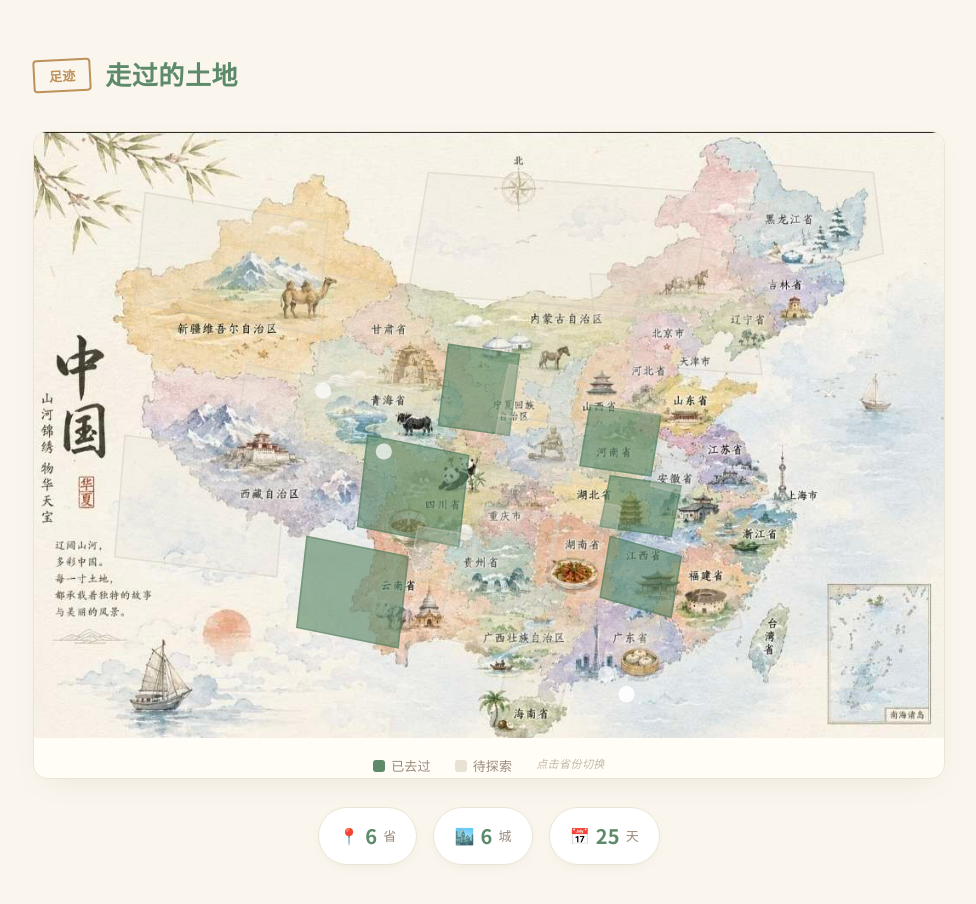
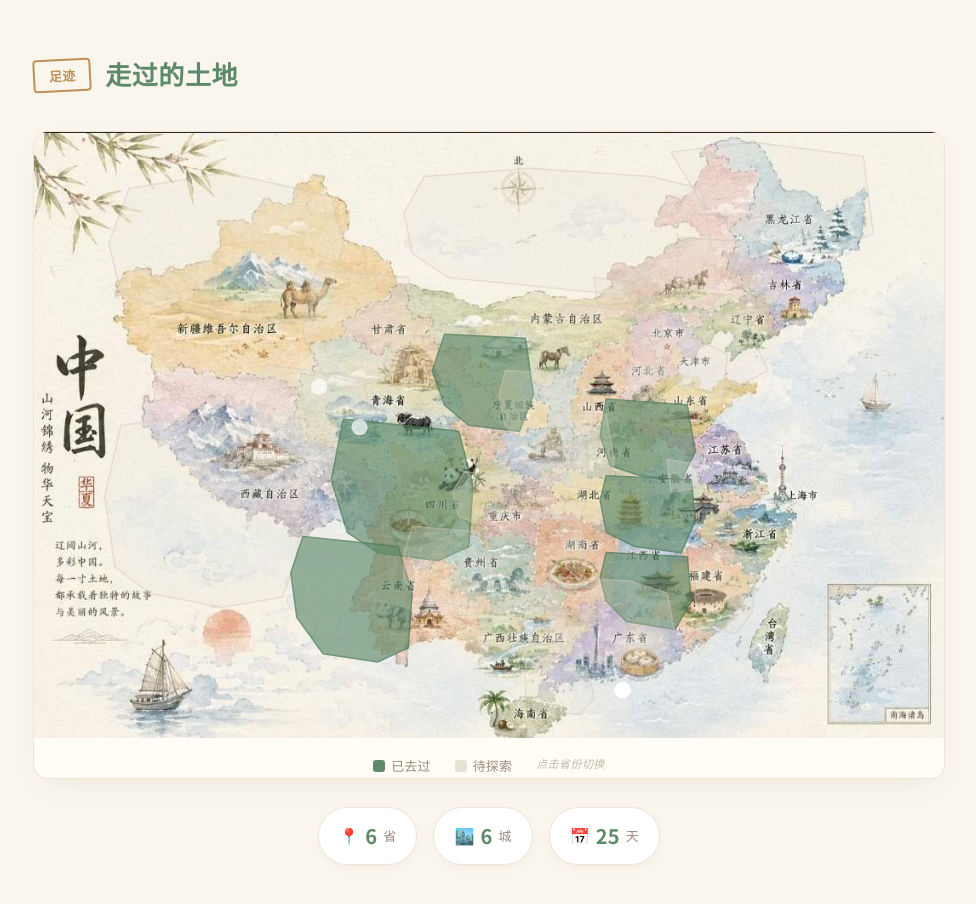
Before and after one commit to lujunling1230/xiaolu-web, a React (Vite) app: page /toolbox/travel in a window 1280 px wide. Shown: the part 420-1324 px from the top of the page, without its empty margins (151-1127 px from the left). Built offline with nearby package versions, Linux system fonts and the light colour scheme; grey boxes are pictures that could not be loaded.

Commit message:
fix: 省份SVG路径按水彩地图实际位置重新校正

```diff
--- a/src/pages/toolbox/TravelPage.tsx
+++ b/src/pages/toolbox/TravelPage.tsx
@@ -330,42 +330,57 @@ interface ProvinceArea {
   count: number;
 }
 
-// 基于水彩中国地图手动提取的主要省份轮廓区域
+// 基于水彩中国地图实际位置手动提取的省份轮廓区域
 const PROVINCE_PATHS: Omit<ProvinceArea, "visited" | "count">[] = [
-  { name: "黑龙江", path: "M 335 15 L 400 20 L 405 60 L 350 75 L 330 55 Z" },
-  { name: "吉林", path: "M 305 55 L 355 65 L 350 95 L 300 85 Z" },
-  { name: "辽宁", path: "M 285 80 L 340 85 L 345 120 L 280 115 Z" },
-  { name: "内蒙古", path: "M 180 20 L 320 30 L 310 90 L 170 80 Z" },
-  { name: "北京", path: "M 260 70 L 285 72 L 288 90 L 262 92 Z" },
-  { name: "天津", path: "M 270 85 L 290 87 L 292 100 L 272 102 Z" },
-  { name: "河北", path: "M 235 85 L 285 90 L 280 125 L 230 120 Z" },
-  { name: "山西", path: "M 215 95 L 245 100 L 240 135 L 210 130 Z" },
-  { name: "陕西", path: "M 190 105 L 225 110 L 220 150 L 185 145 Z" },
-  { name: "宁夏", path: "M 160 115 L 185 120 L 180 140 L 155 135 Z" },
-  { name: "甘肃", path: "M 130 70 L 180 80 L 175 130 L 125 120 Z" },
-  { name: "青海", path: "M 90 115 L 145 125 L 140 160 L 85 150 Z" },
-  { name: "新疆", path: "M 40 30 L 130 45 L 125 100 L 35 85 Z" },
-  { name: "西藏", path: "M 30 150 L 110 160 L 105 220 L 25 210 Z" },
-  { name: "四川", path: "M 150 150 L 200 160 L 195 205 L 145 195 Z" },
-  { name: "重庆", path: "M 205 165 L 230 170 L 225 195 L 200 190 Z" },
-  { name: "贵州", path: "M 175 195 L 205 200 L 200 225 L 170 220 Z" },
-  { name: "云南", path: "M 120 200 L 170 210 L 165 255 L 115 245 Z" },
-  { name: "广西", path: "M 190 220 L 240 230 L 235 260 L 185 250 Z" },
-  { name: "广东", path: "M 235 220 L 280 230 L 275 260 L 230 250 Z" },
-  { name: "海南", path: "M 220 260 L 250 265 L 245 285 L 215 280 Z" },
-  { name: "湖南", path: "M 205 185 L 245 190 L 240 220 L 200 215 Z" },
-  { name: "湖北", path: "M 215 140 L 255 145 L 250 175 L 210 170 Z" },
-  { name: "河南", path: "M 220 115 L 255 120 L 250 145 L 215 140 Z" },
-  { name: "安徽", path: "M 240 140 L 265 145 L 260 175 L 235 170 Z" },
-  { name: "江苏", path: "M 260 135 L 295 140 L 290 170 L 255 165 Z" },
-  { name: "山东", path: "M 260 105 L 300 110 L 295 140 L 255 135 Z" },
-  { name: "浙江", path: "M 270 170 L 305 175 L 300 200 L 265 195 Z" },
-  { name: "上海", path: "M 295 160 L 315 165 L 310 180 L 290 175 Z" },
-  { name: "江西", path: "M 245 180 L 275 185 L 270 215 L 240 210 Z" },
-  { name: "福建", path: "M 270 200 L 305 210 L 300 240 L 265 230 Z" },
-  { name: "台湾", path: "M 315 225 L 330 220 L 335 245 L 310 250 Z" },
-  { name: "香港", path: "M 285 245 L 295 240 L 298 250 L 282 255 Z" },
-  { name: "澳门", path: "M 278 248 L 285 245 L 288 252 L 273 255 Z" },
+  /* ---- 东北 ---- */
+  { name: "黑龙江", path: "M 300 10 L 340 5 L 395 12 L 400 50 L 380 60 L 350 58 L 330 48 L 315 35 Z" },
+  { name: "吉林",   path: "M 305 52 L 345 55 L 355 80 L 340 95 L 310 90 L 302 75 Z" },
+  { name: "辽宁",   path: "M 295 88 L 335 90 L 348 118 L 325 130 L 290 120 L 285 105 Z" },
+
+  /* ---- 华北 ---- */
+  { name: "内蒙古", path: "M 178 22 L 230 18 L 290 22 L 315 28 L 320 55 L 312 78 L 290 82 L 250 78 L 220 75 L 190 72 L 172 60 L 168 40 Z" },
+  { name: "北京",   path: "M 262 72 L 278 74 L 280 84 L 264 86 Z" },
+  { name: "天津",   path: "M 280 80 L 292 82 L 294 92 L 282 90 Z" },
+  { name: "河北",   path: "M 248 85 L 278 88 L 295 92 L 298 118 L 288 125 L 260 122 L 248 115 L 242 98 Z" },
+  { name: "山西",   path: "M 220 90 L 245 92 L 252 118 L 245 132 L 222 128 L 215 110 Z" },
+  { name: "山东",   path: "M 280 100 L 312 102 L 328 110 L 325 135 L 300 142 L 282 138 L 278 120 Z" },
+
+  /* ---- 西北 ---- */
+  { name: "新疆",   path: "M 32 28 L 80 20 L 132 32 L 138 55 L 130 88 L 115 95 L 80 92 L 50 88 L 28 80 L 22 55 Z" },
+  { name: "甘肃",   path: "M 125 68 L 170 72 L 175 95 L 168 118 L 148 125 L 128 120 L 118 100 L 120 82 Z" },
+  { name: "青海",   path: "M 100 115 L 148 122 L 152 145 L 145 165 L 115 162 L 95 152 L 92 132 Z" },
+  { name: "宁夏",   path: "M 162 100 L 185 102 L 188 122 L 170 125 L 158 118 Z" },
+  { name: "陕西",   path: "M 188 100 L 228 102 L 232 130 L 225 148 L 200 145 L 188 135 L 182 118 Z" },
+
+  /* ---- 西南 ---- */
+  { name: "西藏",   path: "M 28 145 L 70 140 L 110 148 L 118 170 L 115 210 L 108 230 L 78 235 L 42 228 L 25 215 L 20 180 Z" },
+  { name: "四川",   path: "M 138 142 L 195 148 L 202 175 L 200 205 L 185 212 L 155 208 L 140 198 L 132 172 Z" },
+  { name: "重庆",   path: "M 198 168 L 215 170 L 218 188 L 208 195 L 195 190 L 192 178 Z" },
+  { name: "云南",   path: "M 118 200 L 165 205 L 172 228 L 170 255 L 155 262 L 128 258 L 115 240 L 112 218 Z" },
+  { name: "贵州",   path: "M 172 195 L 208 198 L 212 220 L 205 235 L 180 232 L 168 222 L 168 208 Z" },
+
+  /* ---- 华中 ---- */
+  { name: "河南",   path: "M 218 118 L 258 120 L 262 142 L 255 158 L 228 155 L 218 145 L 215 130 Z" },
+  { name: "湖北",   path: "M 215 152 L 258 155 L 260 175 L 255 192 L 230 190 L 215 182 L 212 165 Z" },
+  { name: "湖南",   path: "M 212 188 L 255 190 L 258 215 L 252 228 L 225 225 L 210 218 L 208 200 Z" },
+  { name: "江西",   path: "M 248 182 L 288 185 L 290 210 L 282 228 L 258 225 L 248 215 L 245 198 Z" },
+
+  /* ---- 华东 ---- */
+  { name: "江苏",   path: "M 268 132 L 308 135 L 312 158 L 305 172 L 285 170 L 270 165 L 265 150 Z" },
+  { name: "安徽",   path: "M 242 138 L 268 140 L 272 162 L 268 178 L 248 175 L 240 165 L 238 150 Z" },
+  { name: "浙江",   path: "M 268 170 L 310 172 L 312 192 L 305 208 L 282 205 L 268 198 L 265 182 Z" },
+  { name: "上海",   path: "M 298 162 L 312 164 L 314 176 L 300 178 Z" },
+  { name: "福建",   path: "M 268 208 L 308 210 L 310 232 L 302 246 L 278 242 L 268 232 L 265 220 Z" },
+
+  /* ---- 华南 ---- */
+  { name: "广东",   path: "M 240 220 L 280 222 L 298 228 L 302 248 L 295 262 L 278 265 L 252 260 L 240 250 L 235 235 Z" },
+  { name: "广西",   path: "M 198 222 L 240 225 L 248 240 L 245 258 L 228 262 L 205 258 L 195 245 L 192 232 Z" },
+  { name: "海南",   path: "M 228 262 L 258 264 L 262 280 L 255 288 L 235 286 L 228 278 Z" },
+
+  /* ---- 港澳台 ---- */
+  { name: "台湾",   path: "M 315 208 L 335 205 L 342 218 L 340 238 L 332 248 L 320 245 L 312 232 L 312 218 Z" },
+  { name: "香港",   path: "M 285 248 L 295 246 L 298 254 L 288 256 Z" },
+  { name: "澳门",   path: "M 278 250 L 285 248 L 288 256 L 278 258 Z" },
 ];
 
 /** 根据 cities 动态计算每个省份的 visited 和 count */
```
